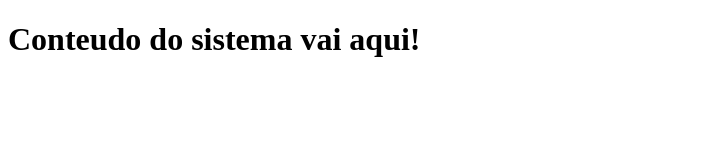
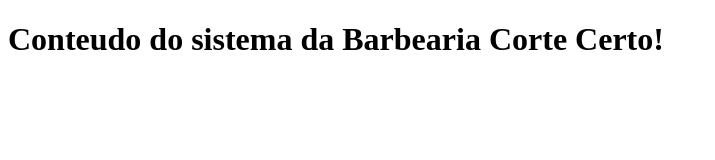
Before and after one commit to tonymoura/tonymoura.github.io, a plain HTML site: page index.html in a window 1280 px wide. Shown: the whole page, without its empty margins (0-715 px from the left). Drawn offline with Linux system fonts and the light colour scheme.

Commit message:
Alterando o conteudo da página web

```diff
--- a/index.html
+++ b/index.html
@@ -10,7 +10,7 @@
 </head>
 <body>
   <!-- Conteúdo da página aqui -->
-  <h1>Conteudo do sistema vai aqui!</h1>
+  <h1>Conteudo do sistema da Barbearia Corte Certo!</h1>
 
   <script>
     // Scripts personalizados aqui
```
Also changed, not shown: 1 other file.
